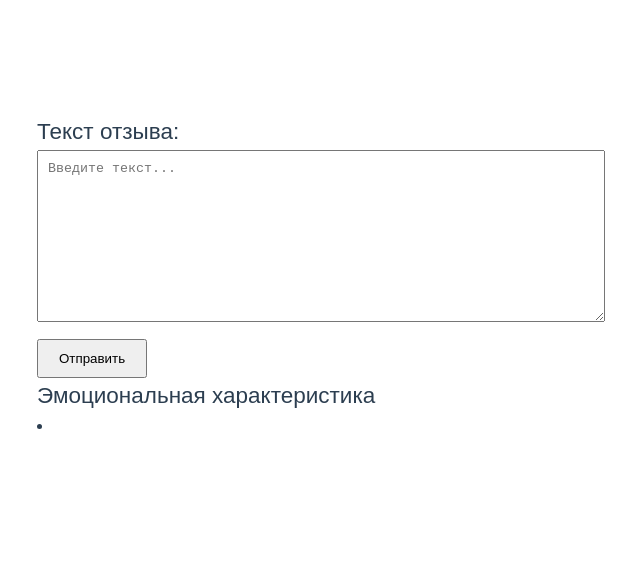
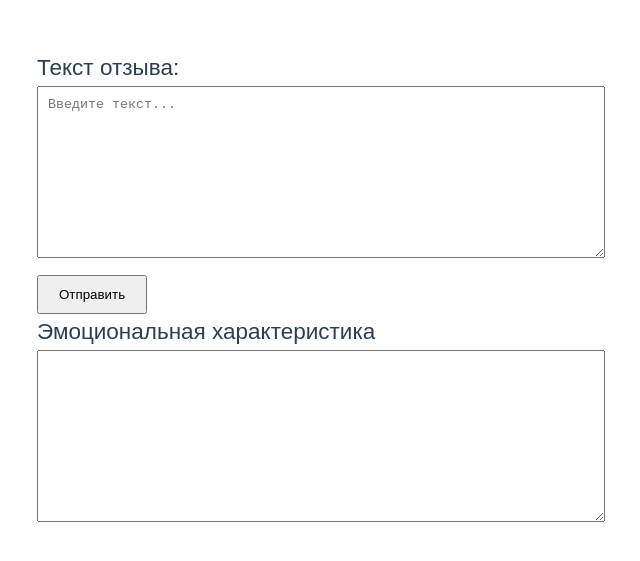
Before and after one commit to Azoma0/awsProject, a Vue app: page / in a window 1280 px wide. Shown: the part 111-672 px from the top of the page, without its empty margins (15-655 px from the left). Built offline with nearby package versions, Linux system fonts and the light colour scheme.

Commit message:
five commit

```diff
--- a/src/App.vue
+++ b/src/App.vue
@@ -16,9 +16,7 @@ body {
     <button @click="submitReview">Отправить</button>
 <div>
     <h2 >Эмоциональная характеристика</h2>
-    <li class="status" style="height: 50px; width: 50px;">
-
-    </li>
+    <textarea v-model="reviewText" placeholder="" rows="10" cols="100"/>
   </div>
   </div>
 
```
